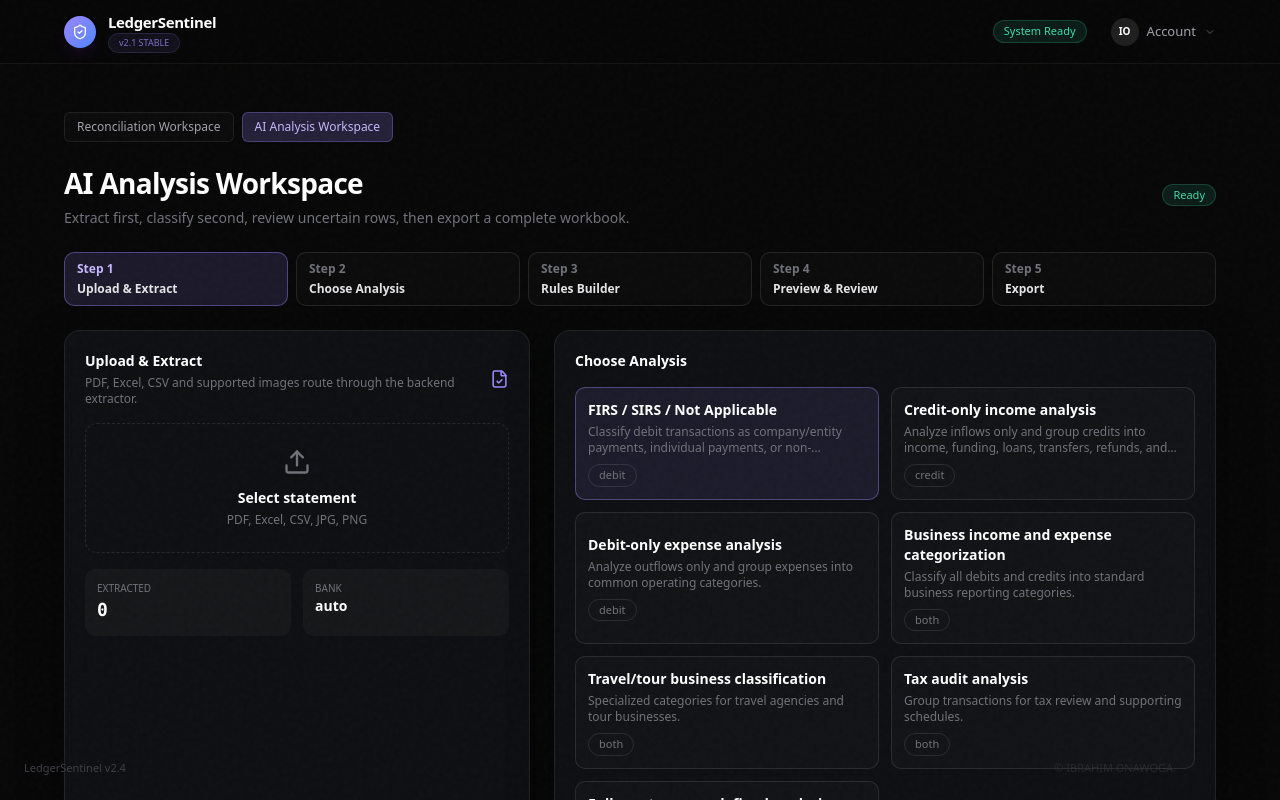
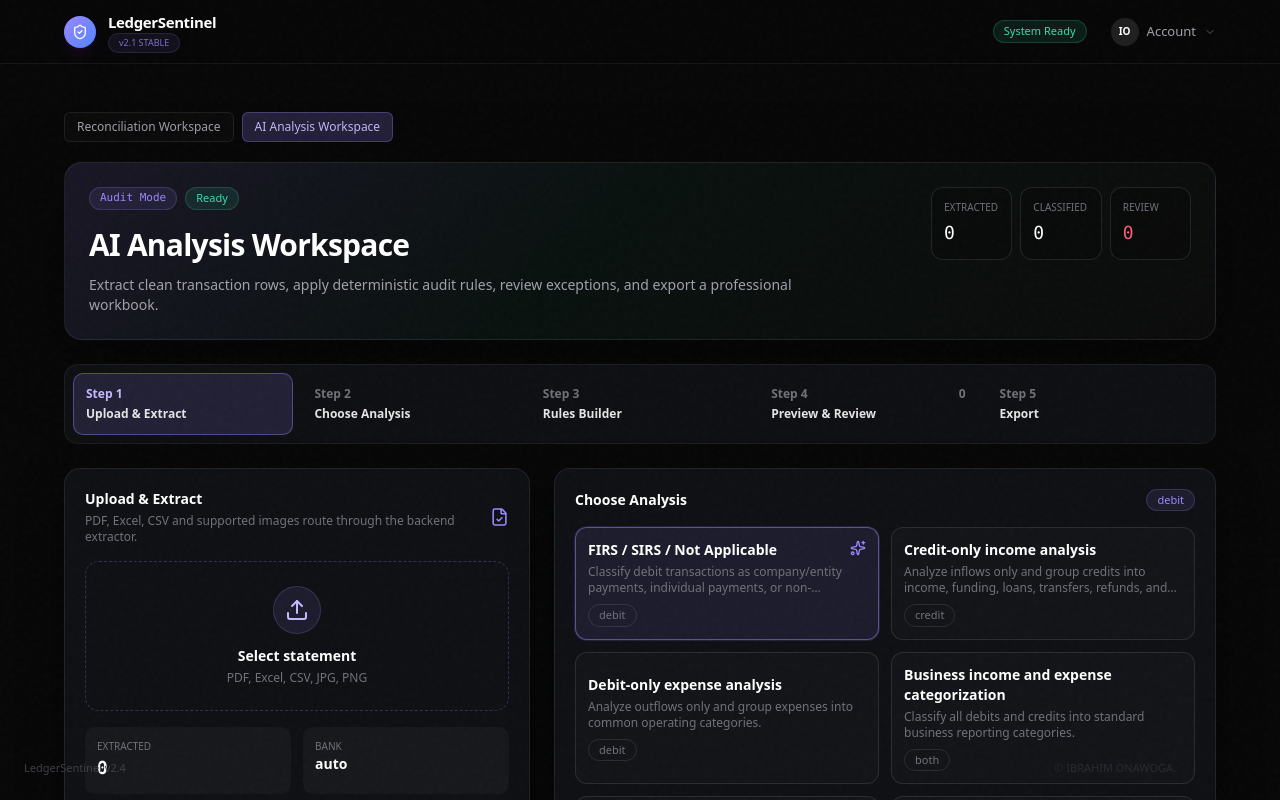
Before and after one commit to rajesharjun-oss/new-statement-analyzer, a React (Vite) app: page / in a window 1280 px wide. Both pictures are taken after a click on the button "AI Analysis Workspace". Shown: the top 800 px of the page. Built offline with nearby package versions, Linux system fonts and the light colour scheme.

Commit message:
Polish AI analysis workspace UI

```diff
--- a/components/AIAnalysisWorkspace.tsx
+++ b/components/AIAnalysisWorkspace.tsx
@@ -1,5 +1,5 @@
 import React, { useMemo, useState } from "react";
-import { Download, FileCheck, Loader2, Play, Upload } from "lucide-react";
+import { BarChart3, CheckCircle2, Download, FileCheck, FileSpreadsheet, Loader2, Play, ShieldCheck, Sparkles, Upload } from "lucide-react";
 import { AnalysisTemplate, ClassifiedTransaction } from "../types";
 import { analyzeDocument } from "../services/analysisService";
 import { analysisTemplates, cloneTemplate } from "../services/analysisTemplates";
@@ -46,6 +46,8 @@ export function AIAnalysisWorkspace({ selectedBank }: { selectedBank: string })
   ), [classified, extractedResult]);
 
   const categorySummary = useMemo(() => calculateCategorySummary(classified).slice(0, 8), [classified]);
+  const reviewCount = classified.filter(t => t.reviewRequired || t.confidence === "Low").length;
+  const outputFileName = `${safeName(extractedResult?.organizationName || "Statement")}_${safeName(template.name)}.xlsx`;
 
   const chooseTemplate = (id: string) => {
     setTemplateId(id);
@@ -148,18 +150,50 @@ export function AIAnalysisWorkspace({ selectedBank }: { selectedBank: string })
 
   return (
     <div className="animate-enter space-y-6">
-      <div className="flex flex-wrap items-center justify-between gap-4">
+      <div className="rounded-[18px] border border-white/[0.08] bg-[linear-gradient(135deg,rgba(155,135,255,0.12),rgba(60,220,171,0.05)_45%,rgba(255,255,255,0.02))] p-6 shadow-[0_24px_70px_rgba(0,0,0,0.5)]">
+        <div className="flex flex-wrap items-start justify-between gap-4">
+          <div className="max-w-3xl">
+            <div className="flex items-center gap-2 mb-3">
+              <Badge variant="purple" className="font-mono">Audit Mode</Badge>
+              <Badge variant={isBusy ? "warning" : "success"}>{isBusy ? "Processing" : "Ready"}</Badge>
+              {extractedResult?.backend_version && <Badge variant="outline">API {extractedResult.backend_version}</Badge>}
+            </div>
+            <h1 className="text-[30px] font-bold text-white tracking-tight">AI Analysis Workspace</h1>
+            <p className="text-sm text-zinc-400 mt-2">Extract clean transaction rows, apply deterministic audit rules, review exceptions, and export a professional workbook.</p>
+          </div>
+          <div className="grid grid-cols-3 gap-2 min-w-[260px]">
+            <div className="rounded-[12px] border border-white/10 bg-black/20 p-3">
+              <div className="text-[10px] uppercase text-zinc-500">Extracted</div>
+              <div className="mt-1 font-mono text-lg text-white">{extractedResult?.transactions?.length || 0}</div>
+            </div>
+            <div className="rounded-[12px] border border-white/10 bg-black/20 p-3">
+              <div className="text-[10px] uppercase text-zinc-500">Classified</div>
+              <div className="mt-1 font-mono text-lg text-white">{classified.length}</div>
+            </div>
+            <div className="rounded-[12px] border border-white/10 bg-black/20 p-3">
+              <div className="text-[10px] uppercase text-zinc-500">Review</div>
+              <div className="mt-1 font-mono text-lg text-[#FF5A78]">{reviewCount}</div>
+            </div>
+          </div>
+        </div>
+      </div>
+
+      {/* <div className="flex flex-wrap items-center justify-between gap-4">
         <div>
           <h1 className="text-[28px] font-bold text-white tracking-tight">AI Analysis Workspace</h1>
           <p className="text-sm text-zinc-500 mt-1">Extract first, classify second, review uncertain rows, then export a complete workbook.</p>
         </div>
         <Badge variant={isBusy ? "warning" : "success"}>{isBusy ? "Processing" : "Ready"}</Badge>
-      </div>
+      </div> */}
 
-      <div className="grid grid-cols-2 md:grid-cols-5 gap-2">
+      <div className="grid grid-cols-2 md:grid-cols-5 gap-2 rounded-[14px] border border-white/[0.06] bg-[#0E0F12] p-2">
         {steps.map((label, idx) => (
-          <button key={label} onClick={() => setStep(idx)} className={cn("px-3 py-2 rounded-[10px] border text-xs font-semibold text-left", step === idx ? "border-[#9B87FF]/40 bg-[#9B87FF]/15 text-[#C6B8FF]" : "border-white/10 bg-white/[0.02] text-zinc-500")}>
-            Step {idx + 1}<div className="text-zinc-200 mt-1">{label}</div>
+          <button key={label} onClick={() => setStep(idx)} className={cn("px-3 py-3 rounded-[10px] border text-xs font-semibold text-left transition-colors", step === idx ? "border-[#9B87FF]/40 bg-[#9B87FF]/15 text-[#C6B8FF]" : "border-transparent bg-transparent text-zinc-500 hover:bg-white/[0.03]")}>
+            <div className="flex items-center justify-between">
+              <span>Step {idx + 1}</span>
+              {(idx < step || (idx === 0 && extractedResult) || (idx === 3 && classified.length)) && <CheckCircle2 className="w-3.5 h-3.5 text-[#3CDCAB]" />}
+            </div>
+            <div className="text-zinc-200 mt-1">{label}</div>
           </button>
         ))}
       </div>
@@ -169,7 +203,7 @@ export function AIAnalysisWorkspace({ selectedBank }: { selectedBank: string })
       {status && <div className="text-xs text-zinc-500 font-mono">{status}</div>}
 
       <div className="grid grid-cols-1 lg:grid-cols-12 gap-6">
-        <Card className="lg:col-span-5 p-5 rounded-[12px]">
+        <Card className="lg:col-span-5 p-5 rounded-[14px] bg-[#111318]/80">
           <div className="flex items-center justify-between mb-4">
             <div>
               <h2 className="text-sm font-semibold text-white">Upload & Extract</h2>
@@ -177,8 +211,10 @@ export function AIAnalysisWorkspace({ selectedBank }: { selectedBank: string })
             </div>
             <FileCheck className="w-5 h-5 text-[#9B87FF]" />
           </div>
-          <label className="block border border-dashed border-white/10 rounded-[12px] p-6 text-center hover:bg-white/[0.02] cursor-pointer">
-            <Upload className="w-7 h-7 mx-auto text-zinc-500 mb-3" />
+          <label className="block border border-dashed border-[#9B87FF]/25 rounded-[14px] p-6 text-center hover:bg-[#9B87FF]/[0.04] cursor-pointer transition-colors">
+            <div className="w-12 h-12 rounded-full bg-[#9B87FF]/10 border border-[#9B87FF]/20 flex items-center justify-center mx-auto mb-3">
+              <Upload className="w-6 h-6 text-[#C6B8FF]" />
+            </div>
             <div className="text-sm text-white font-semibold">{fileName || "Select statement"}</div>
             <div className="text-xs text-zinc-500 mt-1">PDF, Excel, CSV, JPG, PNG</div>
             <input type="file" className="hidden" accept=".pdf,.xlsx,.xls,.csv,.jpg,.jpeg,.png,.webp" onChange={(e) => e.target.files?.[0] && handleExtract(e.target.files[0])} />
@@ -195,12 +231,18 @@ export function AIAnalysisWorkspace({ selectedBank }: { selectedBank: string })
           </div>
         </Card>
 
-        <Card className="lg:col-span-7 p-5 rounded-[12px]">
-          <h2 className="text-sm font-semibold text-white mb-4">Choose Analysis</h2>
+        <Card className="lg:col-span-7 p-5 rounded-[14px] bg-[#111318]/80">
+          <div className="flex items-center justify-between mb-4">
+            <h2 className="text-sm font-semibold text-white">Choose Analysis</h2>
+            <Badge variant="purple">{template.scope}</Badge>
+          </div>
           <div className="grid grid-cols-1 md:grid-cols-2 gap-3">
             {analysisTemplates.map(item => (
-              <button key={item.id} onClick={() => chooseTemplate(item.id)} className={cn("text-left rounded-[10px] border p-3 transition-colors", templateId === item.id ? "border-[#9B87FF]/40 bg-[#9B87FF]/10" : "border-white/10 bg-white/[0.02] hover:bg-white/[0.04]")}>
-                <div className="text-sm font-semibold text-white">{item.name}</div>
+              <button key={item.id} onClick={() => chooseTemplate(item.id)} className={cn("text-left rounded-[12px] border p-3 transition-colors min-h-[104px]", templateId === item.id ? "border-[#9B87FF]/50 bg-[#9B87FF]/10 shadow-[0_0_0_1px_rgba(155,135,255,0.15)]" : "border-white/10 bg-white/[0.02] hover:bg-white/[0.04]")}>
+                <div className="flex items-start justify-between gap-2">
+                  <div className="text-sm font-semibold text-white">{item.name}</div>
+                  {templateId === item.id && <Sparkles className="w-4 h-4 text-[#9B87FF]" />}
+                </div>
                 <p className="text-xs text-zinc-500 mt-1 line-clamp-2">{item.description}</p>
                 <Badge variant="outline" className="mt-2">{item.scope}</Badge>
               </button>
@@ -234,26 +276,55 @@ export function AIAnalysisWorkspace({ selectedBank }: { selectedBank: string })
         onResetTemplate={() => chooseTemplate(templateId)}
       />
 
-      <div className="flex flex-wrap gap-3">
-        <Button variant="outline" onClick={() => setUseAI(v => !v)}>{useAI ? "AI fallback on" : "AI fallback off"}</Button>
-        <Button variant="primary" onClick={runClassification} disabled={isBusy || !extractedResult?.transactions?.length}>
-          {isBusy ? <Loader2 className="w-4 h-4 mr-2 animate-spin" /> : <Play className="w-4 h-4 mr-2" />}
-          Classify Transactions
-        </Button>
-        <Button variant="outline" onClick={handleExport} disabled={!classified.length}>
-          <Download className="w-4 h-4 mr-2" /> Export Workbook
-        </Button>
-      </div>
+      <Card className="p-5 rounded-[14px] bg-[#111318]/80">
+        <div className="grid grid-cols-1 lg:grid-cols-12 gap-4 items-center">
+          <div className="lg:col-span-5">
+            <div className="flex items-center gap-2">
+              <ShieldCheck className="w-4 h-4 text-[#3CDCAB]" />
+              <h3 className="text-sm font-semibold text-white">Classification Controls</h3>
+            </div>
+            <p className="text-xs text-zinc-500 mt-1">Rules run first. AI is only used for unclear rows when provider keys are configured.</p>
+          </div>
+          <div className="lg:col-span-3 flex flex-wrap gap-2">
+            <Button variant={useAI ? "primary" : "outline"} onClick={() => setUseAI(v => !v)}>{useAI ? "AI fallback on" : "AI fallback off"}</Button>
+            <Button variant="primary" onClick={runClassification} disabled={isBusy || !extractedResult?.transactions?.length}>
+              {isBusy ? <Loader2 className="w-4 h-4 mr-2 animate-spin" /> : <Play className="w-4 h-4 mr-2" />}
+              Classify
+            </Button>
+          </div>
+          <div className="lg:col-span-4 rounded-[12px] border border-white/[0.08] bg-black/20 p-4">
+            <div className="flex items-center justify-between gap-3">
+              <div>
+                <div className="flex items-center gap-2">
+                  <FileSpreadsheet className="w-4 h-4 text-[#9B87FF]" />
+                  <span className="text-sm font-semibold text-white">Professional Export</span>
+                </div>
+                <p className="text-xs text-zinc-500 mt-1 truncate">{outputFileName}</p>
+              </div>
+              <Button variant="outline" onClick={handleExport} disabled={!classified.length}>
+                <Download className="w-4 h-4 mr-2" /> Export
+              </Button>
+            </div>
+          </div>
+        </div>
+      </Card>
 
       {classified.length > 0 && (
         <>
           <AnalysisSummaryCards transactions={classified} reconciliation={reconciliation} />
+          <div className="flex items-center gap-2">
+            <BarChart3 className="w-4 h-4 text-[#9B87FF]" />
+            <h3 className="text-sm font-semibold text-white">Category Movement</h3>
+          </div>
           <div className="grid grid-cols-1 lg:grid-cols-4 gap-4">
             {categorySummary.map(row => (
-              <Card key={row.category} className="p-4 rounded-[12px]">
-                <div className="text-sm font-semibold text-white truncate">{row.category}</div>
-                <div className="text-xs text-zinc-500 mt-2">{row.transactionCount} txns</div>
-                <div className="text-lg font-mono text-[#3CDCAB] mt-2">{row.netMovement.toLocaleString(undefined, { maximumFractionDigits: 2 })}</div>
+              <Card key={row.category} className="p-4 rounded-[12px] bg-[#111318]/80">
+                <div className="flex items-center justify-between gap-3">
+                  <div className="text-sm font-semibold text-white truncate">{row.category}</div>
+                  <Badge variant="outline">{row.transactionCount}</Badge>
+                </div>
+                <div className="text-xs text-zinc-500 mt-3">Net movement</div>
+                <div className={`text-lg font-mono mt-1 ${row.netMovement >= 0 ? "text-[#3CDCAB]" : "text-[#FFB43C]"}`}>{row.netMovement.toLocaleString(undefined, { maximumFractionDigits: 2 })}</div>
               </Card>
             ))}
           </div>
--- a/components/AnalysisSummaryCards.tsx
+++ b/components/AnalysisSummaryCards.tsx
@@ -1,4 +1,5 @@
 import React from "react";
+import { AlertTriangle, Bot, CheckCircle2, ClipboardCheck, FileSpreadsheet, Pencil, Scale, ShieldCheck } from "lucide-react";
 import { Badge, Card } from "./PrimitiveUI";
 import { ClassifiedTransaction, ReconciliationCheck } from "../types";
 
@@ -27,28 +28,34 @@ export function AnalysisSummaryCards({
   );
 
   const cards = [
-    ["Transactions", counts.total],
-    ["Total Debit", money(reconciliation.totalDebit)],
-    ["Total Credit", money(reconciliation.totalCredit)],
-    ["Opening", money(reconciliation.openingBalance)],
-    ["Closing", money(reconciliation.actualClosingBalance)],
-    ["Rule", counts.rule],
-    ["AI", counts.ai],
-    ["Manual", counts.manual],
-    ["Review", counts.review]
+    { label: "Transactions", value: counts.total, icon: FileSpreadsheet, tone: "text-[#9B87FF]" },
+    { label: "Total Debit", value: money(reconciliation.totalDebit), icon: Scale, tone: "text-[#FFB43C]" },
+    { label: "Total Credit", value: money(reconciliation.totalCredit), icon: Scale, tone: "text-[#3CDCAB]" },
+    { label: "Opening", value: money(reconciliation.openingBalance), icon: ClipboardCheck, tone: "text-zinc-300" },
+    { label: "Closing", value: money(reconciliation.actualClosingBalance), icon: ClipboardCheck, tone: "text-zinc-300" },
+    { label: "Rule Classified", value: counts.rule, icon: ShieldCheck, tone: "text-[#3CDCAB]" },
+    { label: "AI Classified", value: counts.ai, icon: Bot, tone: "text-[#9B87FF]" },
+    { label: "Manual Edits", value: counts.manual, icon: Pencil, tone: "text-[#FFB43C]" },
+    { label: "Review Queue", value: counts.review, icon: AlertTriangle, tone: "text-[#FF5A78]" }
   ];
 
   return (
     <div className="grid grid-cols-2 lg:grid-cols-5 gap-3">
-      {cards.map(([label, value]) => (
-        <Card key={String(label)} className="p-4 rounded-[12px]">
-          <div className="text-[10px] uppercase tracking-wider text-zinc-500 font-semibold">{label}</div>
-          <div className="mt-2 text-lg font-bold text-white font-mono">{value}</div>
+      {cards.map(({ label, value, icon: Icon, tone }) => (
+        <Card key={label} className="p-4 rounded-[12px] bg-[#111318]/80">
+          <div className="flex items-center justify-between gap-3">
+            <div className="text-[10px] uppercase tracking-wider text-zinc-500 font-semibold">{label}</div>
+            <Icon className={`w-4 h-4 ${tone}`} />
+          </div>
+          <div className="mt-3 text-lg font-bold text-white font-mono truncate">{value}</div>
         </Card>
       ))}
-      <Card className="p-4 rounded-[12px]">
-        <div className="text-[10px] uppercase tracking-wider text-zinc-500 font-semibold">Reconciliation</div>
-        <div className="mt-2">
+      <Card className="p-4 rounded-[12px] bg-[#111318]/80">
+        <div className="flex items-center justify-between gap-3">
+          <div className="text-[10px] uppercase tracking-wider text-zinc-500 font-semibold">Reconciliation</div>
+          <CheckCircle2 className="w-4 h-4 text-[#3CDCAB]" />
+        </div>
+        <div className="mt-3">
           <Badge variant={reconciliation.status === "Passed" ? "success" : reconciliation.status === "Failed" ? "danger" : "warning"}>
             {reconciliation.status}
           </Badge>
--- a/components/TransactionPreviewTable.tsx
+++ b/components/TransactionPreviewTable.tsx
@@ -1,4 +1,5 @@
 import React from "react";
+import { AlertTriangle, Bot, CheckCircle2, Filter, Pencil, ShieldCheck } from "lucide-react";
 import { ClassifiedTransaction, ConfidenceLabel } from "../types";
 import { Badge, Button } from "./PrimitiveUI";
 
@@ -8,6 +9,19 @@ const confidences: ConfidenceLabel[] = ["High", "Medium", "Low"];
 
 function amount(n: number) {
   return n ? new Intl.NumberFormat("en-US", { minimumFractionDigits: 2, maximumFractionDigits: 2 }).format(n) : "-";
+}
+
+function confidenceVariant(confidence: ConfidenceLabel) {
+  if (confidence === "High") return "success";
+  if (confidence === "Medium") return "warning";
+  return "danger";
+}
+
+function sourceIcon(source: string) {
+  if (source === "AI") return <Bot className="w-3 h-3 mr-1" />;
+  if (source === "MANUAL") return <Pencil className="w-3 h-3 mr-1" />;
+  if (source === "RULE") return <ShieldCheck className="w-3 h-3 mr-1" />;
+  return <CheckCircle2 className="w-3 h-3 mr-1" />;
 }
 
 export function TransactionPreviewTable({
@@ -26,18 +40,23 @@ export function TransactionPreviewTable({
     if (filter === "low") return t.confidence === "Low";
     return true;
   });
+  const reviewCount = transactions.filter(t => t.reviewRequired).length;
+  const lowCount = transactions.filter(t => t.confidence === "Low").length;
 
   return (
-    <div className="rounded-[12px] border border-white/[0.08] overflow-hidden bg-[#0E0F12]">
-      <div className="px-5 py-4 border-b border-white/[0.06] flex flex-wrap items-center justify-between gap-3">
+    <div className="rounded-[12px] border border-white/[0.08] overflow-hidden bg-[#0E0F12] shadow-[0_18px_40px_rgba(0,0,0,0.45)]">
+      <div className="px-5 py-4 border-b border-white/[0.06] flex flex-wrap items-center justify-between gap-3 bg-[#111318]/80">
         <div>
-          <h3 className="text-sm font-semibold text-white">Preview & Review</h3>
-          <p className="text-xs text-zinc-500 mt-1">{visible.length} rows visible</p>
+          <div className="flex items-center gap-2">
+            <Filter className="w-4 h-4 text-[#9B87FF]" />
+            <h3 className="text-sm font-semibold text-white">Preview & Review Queue</h3>
+          </div>
+          <p className="text-xs text-zinc-500 mt-1">{visible.length} rows visible • {reviewCount} review required • {lowCount} low confidence</p>
         </div>
-        <div className="flex gap-2">
+        <div className="flex flex-wrap gap-2">
           {(["all", "review", "low"] as const).map(option => (
             <Button key={option} size="xs" variant={filter === option ? "primary" : "outline"} onClick={() => onFilterChange(option)}>
-              {option === "all" ? "All" : option === "review" ? "Review" : "Low"}
+              {option === "all" ? "All Rows" : option === "review" ? `Review (${reviewCount})` : `Low Confidence (${lowCount})`}
             </Button>
           ))}
         </div>
@@ -76,11 +95,21 @@ export function TransactionPreviewTable({
                   <select className="w-28 h-8 bg-[#070707] border border-white/10 rounded-[8px] px-2 text-zinc-100" value={t.confidence} onChange={(e) => onManualEdit(t.id, { confidence: e.target.value as ConfidenceLabel })}>
                     {confidences.map(v => <option key={v}>{v}</option>)}
                   </select>
+                  <div className="mt-1">
+                    <Badge variant={confidenceVariant(t.confidence) as any}>{t.confidence}</Badge>
+                  </div>
                 </td>
-                <td className="px-3 py-2"><Badge variant={t.decisionSource === "AI" ? "purple" : t.decisionSource === "MANUAL" ? "warning" : "outline"}>{t.decisionSource}</Badge></td>
+                <td className="px-3 py-2">
+                  <Badge variant={t.decisionSource === "AI" ? "purple" : t.decisionSource === "MANUAL" ? "warning" : t.decisionSource === "RULE" ? "success" : "outline"} className="inline-flex items-center">
+                    {sourceIcon(t.decisionSource)}{t.decisionSource}
+                  </Badge>
+                </td>
                 <td className="px-3 py-2 text-zinc-500 max-w-[260px] truncate" title={t.reason}>{t.reason}</td>
                 <td className="px-3 py-2">
-                  <input type="checkbox" checked={t.reviewRequired} onChange={(e) => onManualEdit(t.id, { reviewRequired: e.target.checked })} />
+                  <label className="inline-flex items-center gap-2">
+                    <input type="checkbox" checked={t.reviewRequired} onChange={(e) => onManualEdit(t.id, { reviewRequired: e.target.checked })} />
+                    {t.reviewRequired && <AlertTriangle className="w-3.5 h-3.5 text-[#FF5A78]" />}
+                  </label>
                 </td>
               </tr>
             ))}
```
